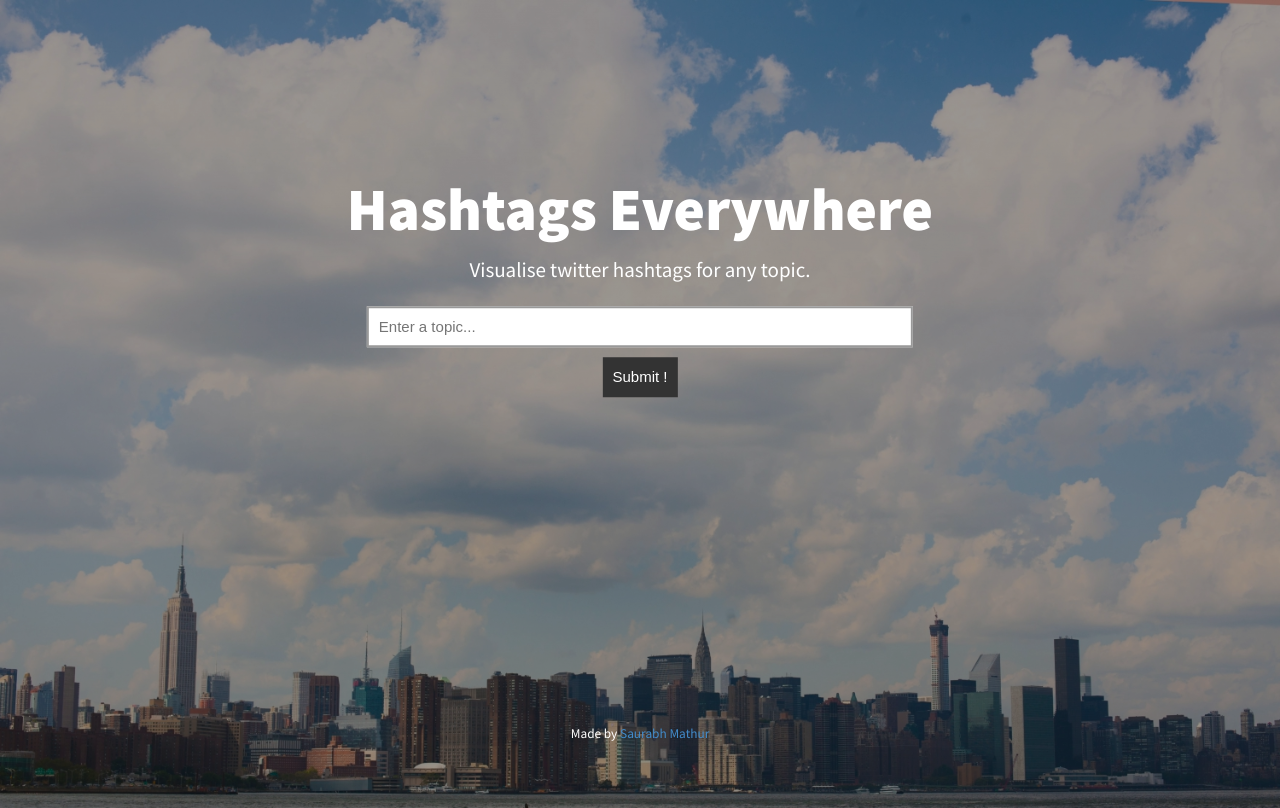
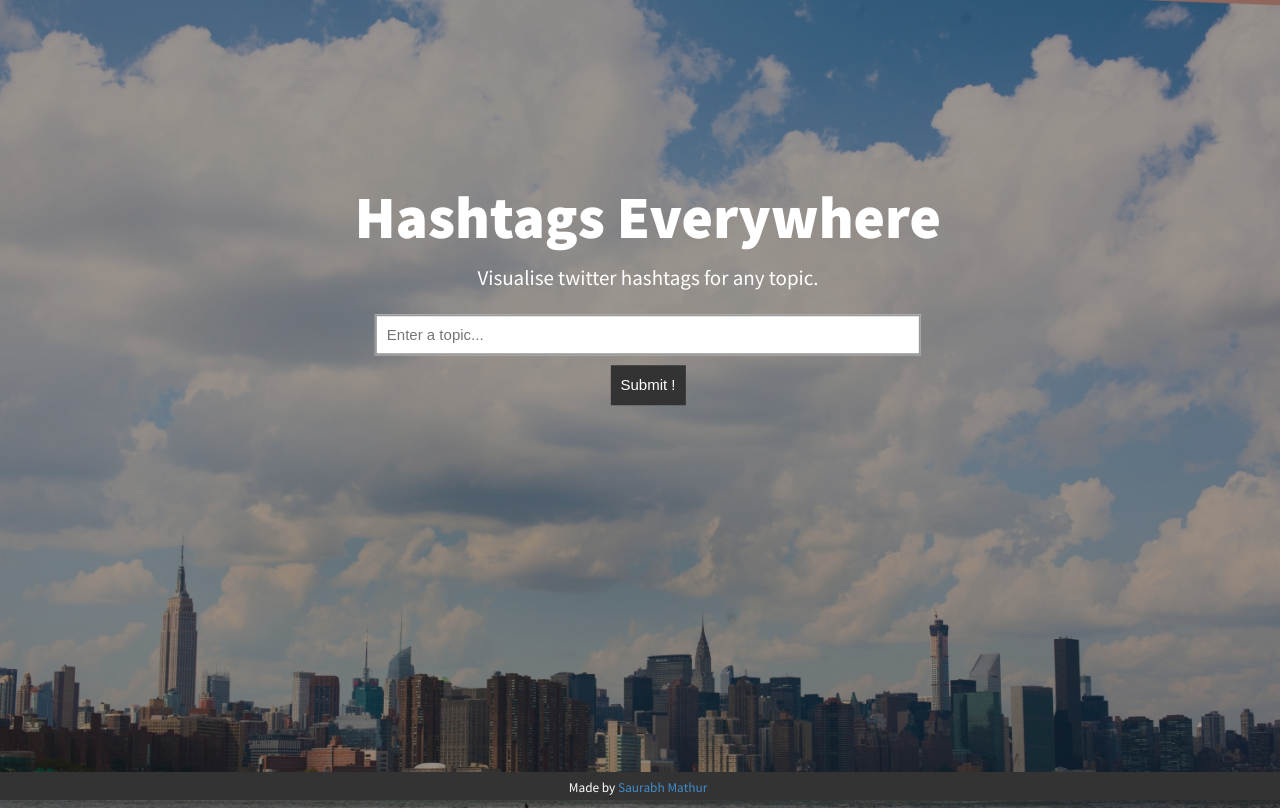
Before and after one commit to saurabhmathur96/hashtagseverywhere, a Flask app: page / in a window 1280 px wide. Run offline with Flask 2, Linux system fonts and the light colour scheme.

Commit message:
change footer style

```diff
--- a/hashtagseverywhere.py
+++ b/hashtagseverywhere.py
@@ -6,7 +6,7 @@
 from TweetUtils import get_tweets, format_tweets, lexical_diversity_percent, average_words, \
                         get_hashtags, get_words, get_tweet_texts
 
-COUNT = 100
+COUNT = 200
 
 app = Flask(__name__)
 
@@ -33,7 +33,7 @@
   hashtags = get_hashtags(tweets)
   tweet_texts = get_tweet_texts(tweets)
   print (hashtags)
-  c = Counter(hashtags)
+  c = Counter(hashtags).most_common(20)
   print (dict(c))
   d = [{"Hashtag": key, "Frequency":value} for key, value in dict(c).iteritems()]
   print json.dumps(d)
@@ -42,13 +42,14 @@
     json.dump(d, outfile)
 
   words = get_words(tweet_texts)
-
-  print ('lexical diversity: {}%'.format(lexical_diversity_percent(words)))
-  print ('Average length: {} words'.format(average_words(tweet_texts)))
+  diversity = lexical_diversity_percent(words)
+  avg_words = average_words(tweet_texts)
+  print ('lexical diversity: {}%'.format(diversity))
+  print ('Average length: {} words'.format(avg_words))
 
 
   #return redirect('/')
-  return render_template('htags.html', d=d)
+  return render_template('htags.html', d=d, diversity=diversity, avg_words=avg_words)
 
 if __name__ == '__main__':
   app.run(debug=True)
--- a/static/data.json
+++ b/static/data.json
@@ -1 +1 @@
-[{"Frequency": 1, "Hashtag": "cricket"}, {"Frequency": 4, "Hashtag": "SL"}, {"Frequency": 1, "Hashtag": "FollowBack"}, {"Frequency": 14, "Hashtag": "ENGvBAN"}, {"Frequency": 5, "Hashtag": "ENG"}, {"Frequency": 1, "Hashtag": "WorldCup"}, {"Frequency": 1, "Hashtag": "BreakingNews"}, {"Frequency": 1, "Hashtag": "TeamFollowBack"}, {"Frequency": 4, "Hashtag": "AUS"}, {"Frequency": 9, "Hashtag": "BAN"}, {"Frequency": 1, "Hashtag": "GSIproject"}, {"Frequency": 1, "Hashtag": "sport"}, {"Frequency": 1, "Hashtag": "SSNHQ"}, {"Frequency": 5, "Hashtag": "CWC15"}, {"Frequency": 1, "Hashtag": "RT"}, {"Frequency": 3, "Hashtag": "Cricket"}, {"Frequency": 1, "Hashtag": "Andujar"}, {"Frequency": 1, "Hashtag": "Aracelys"}, {"Frequency": 1, "Hashtag": "LiveBetsOnline"}, {"Frequency": 1, "Hashtag": "fireitup"}, {"Frequency": 1, "Hashtag": "Team_Malagueton_F"}, {"Frequency": 1, "Hashtag": "engvbang"}, {"Frequency": 1, "Hashtag": "Cricri_13"}, {"Frequency": 3, "Hashtag": "WorldCup2015"}, {"Frequency": 2, "Hashtag": "England"}, {"Frequency": 4, "Hashtag": "NZ"}, {"Frequency": 2, "Hashtag": "MP"}, {"Frequency": 1, "Hashtag": "MGWV"}, {"Frequency": 1, "Hashtag": "PK"}, {"Frequency": 9, "Hashtag": "cwc15"}]
+[{"Frequency": 1, "Hashtag": "NFFC"}, {"Frequency": 1, "Hashtag": "Raiders"}, {"Frequency": 2, "Hashtag": "ISIS"}, {"Frequency": 1, "Hashtag": "ENGvBAN"}, {"Frequency": 1, "Hashtag": "watergate"}, {"Frequency": 1, "Hashtag": "Sharia"}, {"Frequency": 1, "Hashtag": "Travel"}, {"Frequency": 1, "Hashtag": "Scotland"}, {"Frequency": 1, "Hashtag": "YUDEILIN"}, {"Frequency": 1, "Hashtag": "GamerGate"}, {"Frequency": 1, "Hashtag": "cryptocurrency"}, {"Frequency": 1, "Hashtag": "Navajocoin"}, {"Frequency": 1, "Hashtag": "Somalia"}, {"Frequency": 2, "Hashtag": "PranandaPaloh"}, {"Frequency": 2, "Hashtag": "NEWS"}, {"Frequency": 1, "Hashtag": "InternationalWomenSDay"}, {"Frequency": 2, "Hashtag": "Louisiana"}, {"Frequency": 1, "Hashtag": "iHeartAwards"}, {"Frequency": 2, "Hashtag": "NewsArema"}, {"Frequency": 1, "Hashtag": "saudi_enews"}]
--- a/static/style.css
+++ b/static/style.css
@@ -7,6 +7,8 @@
     height:100%;
     line-height: 1.5;
     color: white;
+    position: relative;
+    overflow: hidden;
 
 }
 
@@ -16,7 +18,7 @@
     rgba(0,0,0,0.4)
     ),url("/static/skyline.jpg");
 
-    min-height: 100%;
+    min-height: 90%;
     min-width: 100%;
     background-size: cover !important;
     background-attachment: fixed !important;
@@ -114,13 +116,14 @@
 
 
 footer{
+  position: fixed;
+  bottom: 0; right: 0;
+  width: 100%;
+  background-color: #333333;
+  text-align: center;
+  padding: 2px;
+  min-height: 10px;
 
-  text-align: center;
-  width:100%;
-  height:80px;
-  position:absolute;
-  bottom:0;
-  left:0;
 }
 
 
--- a/templates/index.html
+++ b/templates/index.html
@@ -4,7 +4,7 @@
 
 <head>
     <meta charset="utf-8">
-    <meta content="width=device-width, initial-scale=1.0" name="viewport">
+    <meta name="viewport" content="width=device-width, initial-scale=1.0, maximum-scale=1.0, user-scalable=no" />
     <link rel=stylesheet type=text/css href="{{ url_for('static', filename='style.css') }}">
     <link rel="stylesheet" type="text/css" href="http://fonts.googleapis.com/css?family=Source+Sans+Pro:400,900" >
     <title>Hashtags Everywhere !</title>
```
Also changed, not shown: templates/htags.html (+11 -3 lines), 1 other file.
